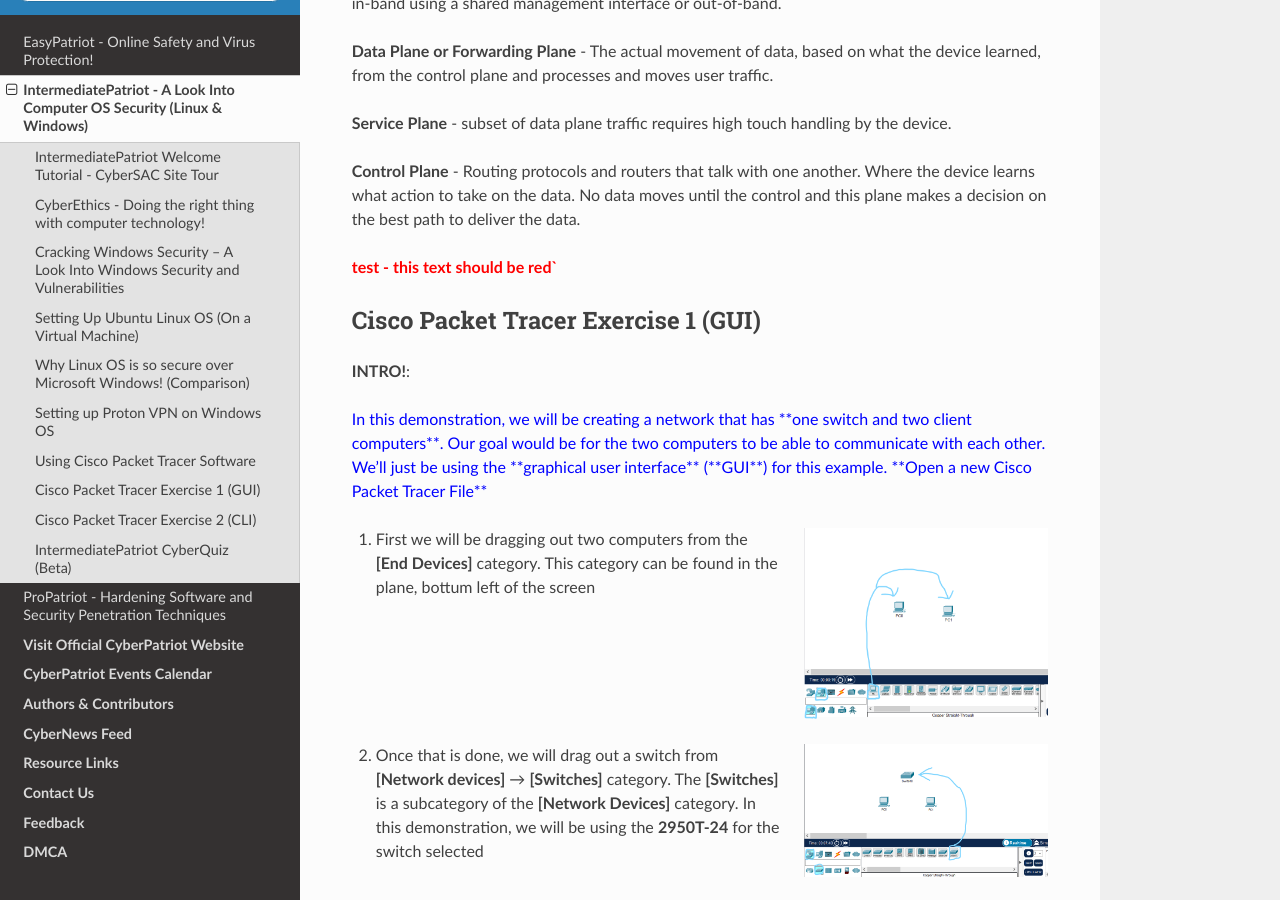
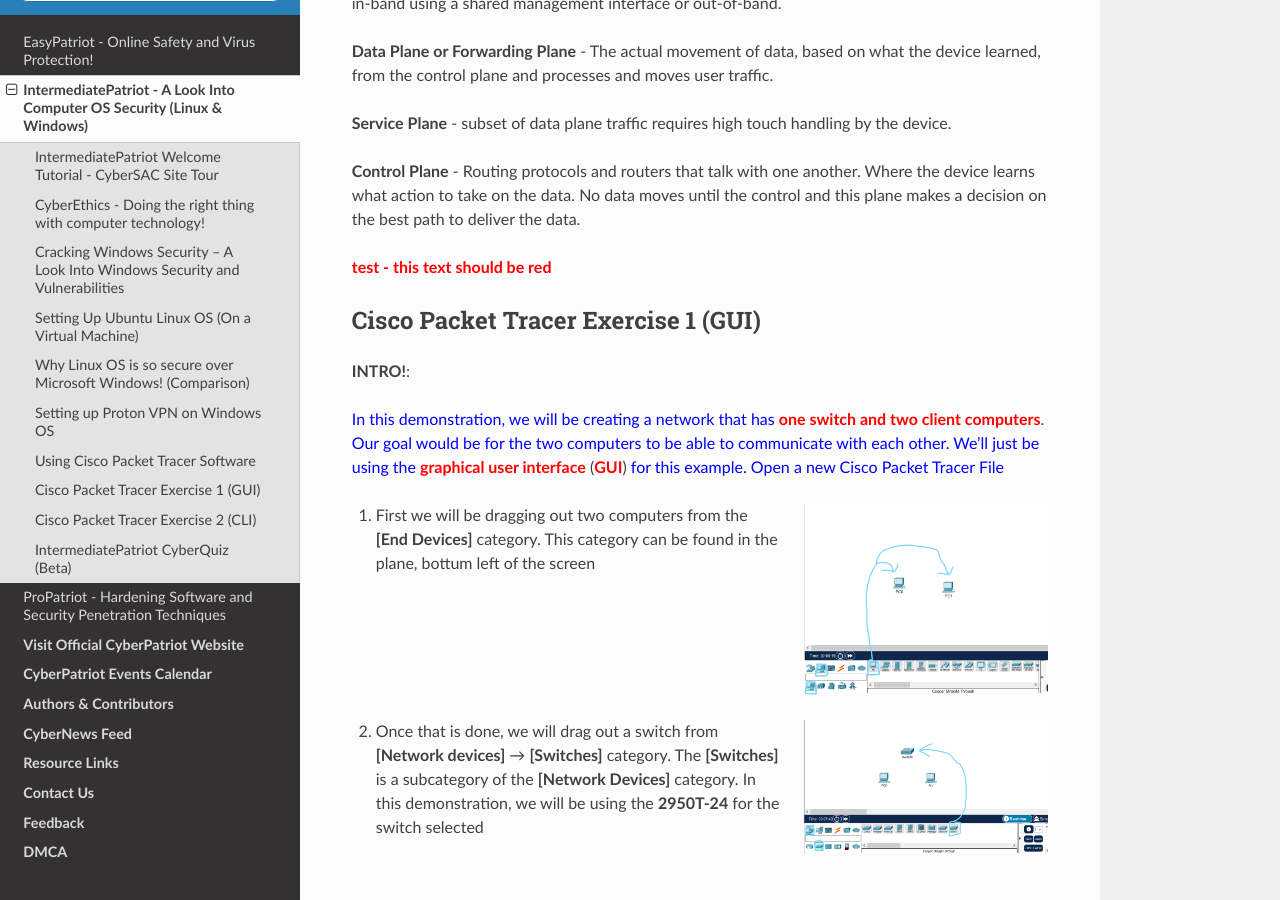
Before and after one commit to natt96z/cybersac, a Sphinx documentation site: the page built from docs/source/MediumCybersac.rst, in a window 1280 px wide and 900 px high, scrolled down 18239 px. Built offline with Sphinx 7.4.7 and the Read the Docs theme 2.0.0, drawn with Linux system fonts in a browser that asks for light colours; a script that is not in the unit is left out; part of the change alters nothing that is shown.

```diff
--- a/docs/source/MediumCybersac.rst
+++ b/docs/source/MediumCybersac.rst
@@ -339,13 +339,13 @@ A picture containing graphical user interface
 
 .. role:: red
 
-:red:`test - this text should be red``
+:red:`test - this text should be red`
 
 Cisco Packet Tracer Exercise 1 (GUI)
 ~~~~~~~~~~~~~~~~~~~~~~~~~~~~~~~~~~~~~~~~~~~~~~
 **INTRO!**:
 
-:blue:`In this demonstration, we will be creating a network that has **one switch and two client computers**. Our goal would be for the two computers to be able to communicate with each other. We'll just be using the **graphical user interface** (**GUI**) for this example. **Open a new Cisco Packet Tracer File**`
+:blue:`In this demonstration, we will be creating a network that has`  :red:`one switch and two client computers`. :blue:`Our goal would be for the two computers to be able to communicate with each other. We'll just be using the` :red:`graphical user interface` (:red:`GUI`) :blue:`for this example. Open a new Cisco Packet Tracer File`
 
 
 
```
